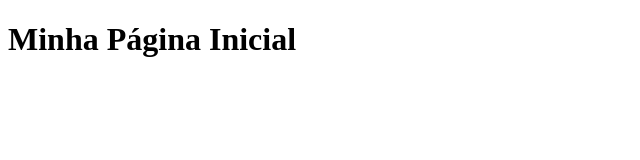
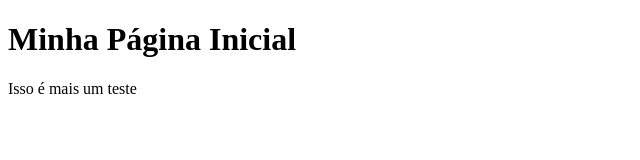
Before and after one commit to juliogroth/ProjetoCursoGit, a plain HTML site: page index.html in a window 1280 px wide. Shown: the whole page, without its empty margins (0-640 px from the left). Drawn offline with Linux system fonts and the light colour scheme.

Commit message:
Adicionado paragrafo na estrutura

```diff
--- a/index.html
+++ b/index.html
@@ -8,5 +8,6 @@
 
     <body>
         <h1>Minha Página Inicial</h1>
+        <p>Isso é mais um teste</p>
     </body>
 </html>
```
